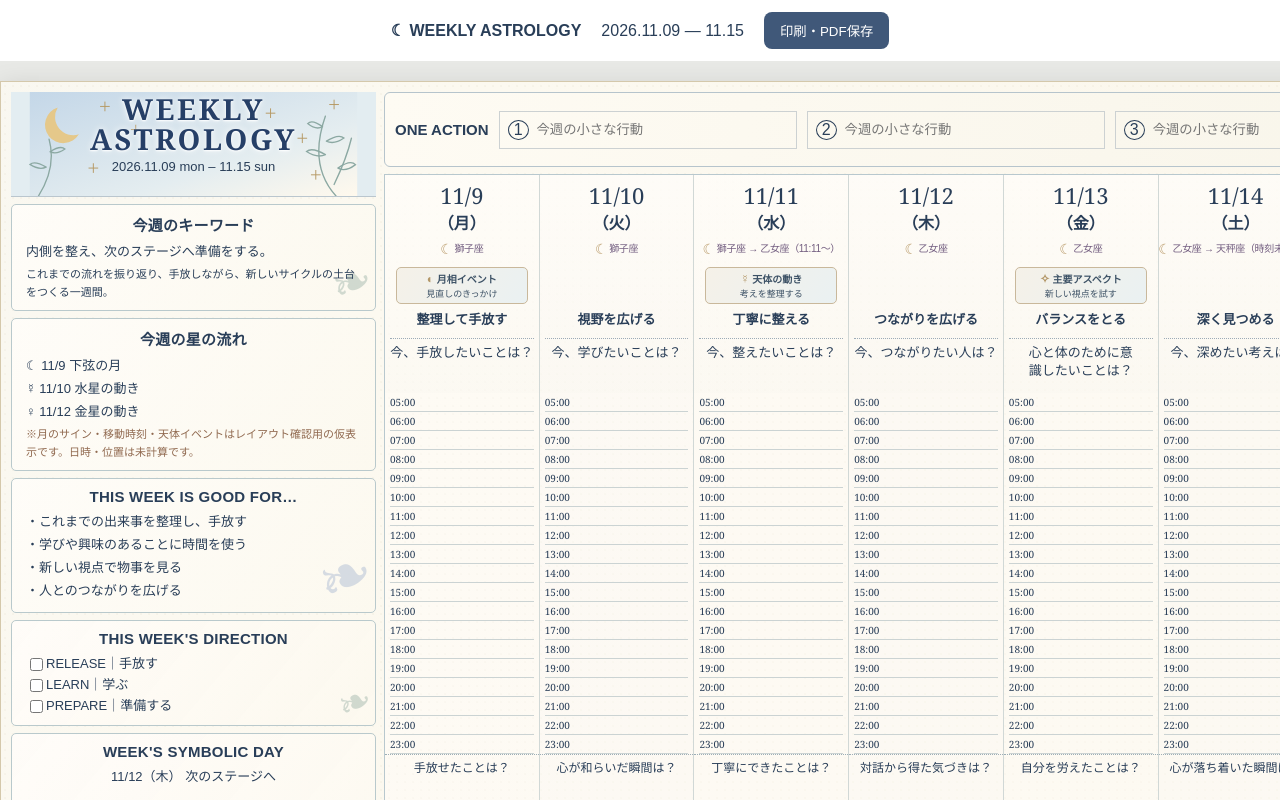
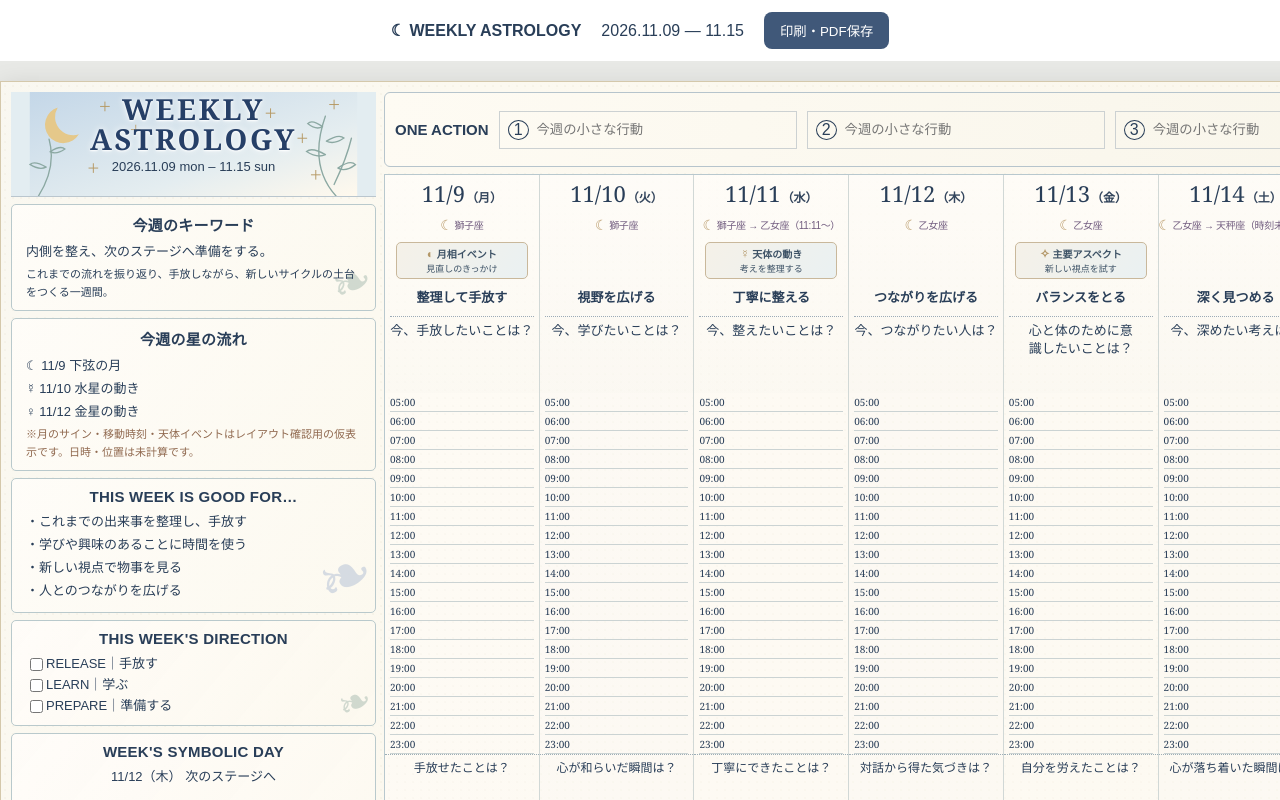
Before and after one commit to samansa3484-jpg/weekly-astrogy, a React (Vite) app: page / in a window 1280 px wide. Shown: the top 800 px of the page. Built offline with nearby package versions, Linux system fonts and the light colour scheme; a web font is replaced by a local one.

Commit message:
Align weekday inline with date and use freed header space

```diff
--- a/src/style.css
+++ b/src/style.css
@@ -413,3 +413,11 @@ aside section::after { content:none !important; display:none !important; }
 .dayhead {padding-top:5px}
 .dayhead h4 {margin-top:2px}
 @media print {.moon-sign{height:30px;min-height:30px;font-size:10px}}
+
+/* Compact date/weekday on one baseline; free vertical room for the astrology. */
+.date-line {display:flex;align-items:baseline;justify-content:center;gap:1px;height:32px;white-space:nowrap}
+.date-line .date {font-size:22px;line-height:1.2}
+.date-line .weekday {font-family:var(--jp-textbook-bold);font-size:12px;font-weight:700;color:#34465d}
+.moon-sign {height:27px;min-height:27px}
+.dayhead h4 {margin-top:5px}
+@media print {.date-line{height:32px}.moon-sign{height:27px;min-height:27px}}
```
